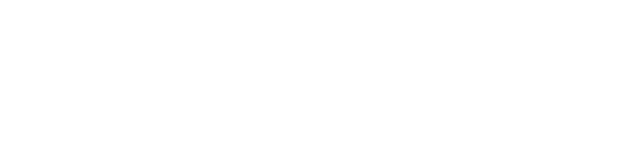
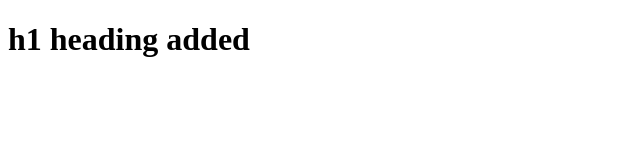
Before and after one commit to rupesh-13sunar/try-git, a plain HTML site: page index.html in a window 1280 px wide. Shown: the whole page, without its empty margins (0-640 px from the left). Drawn offline with Linux system fonts and the light colour scheme.

Commit message:
h1 header added on index.html

```diff
--- a/index.html
+++ b/index.html
@@ -6,6 +6,6 @@
     <title>Document</title>
 </head>
 <body>
-
+    <h1>h1 heading added</h1>
 </body>
 </html>
```
